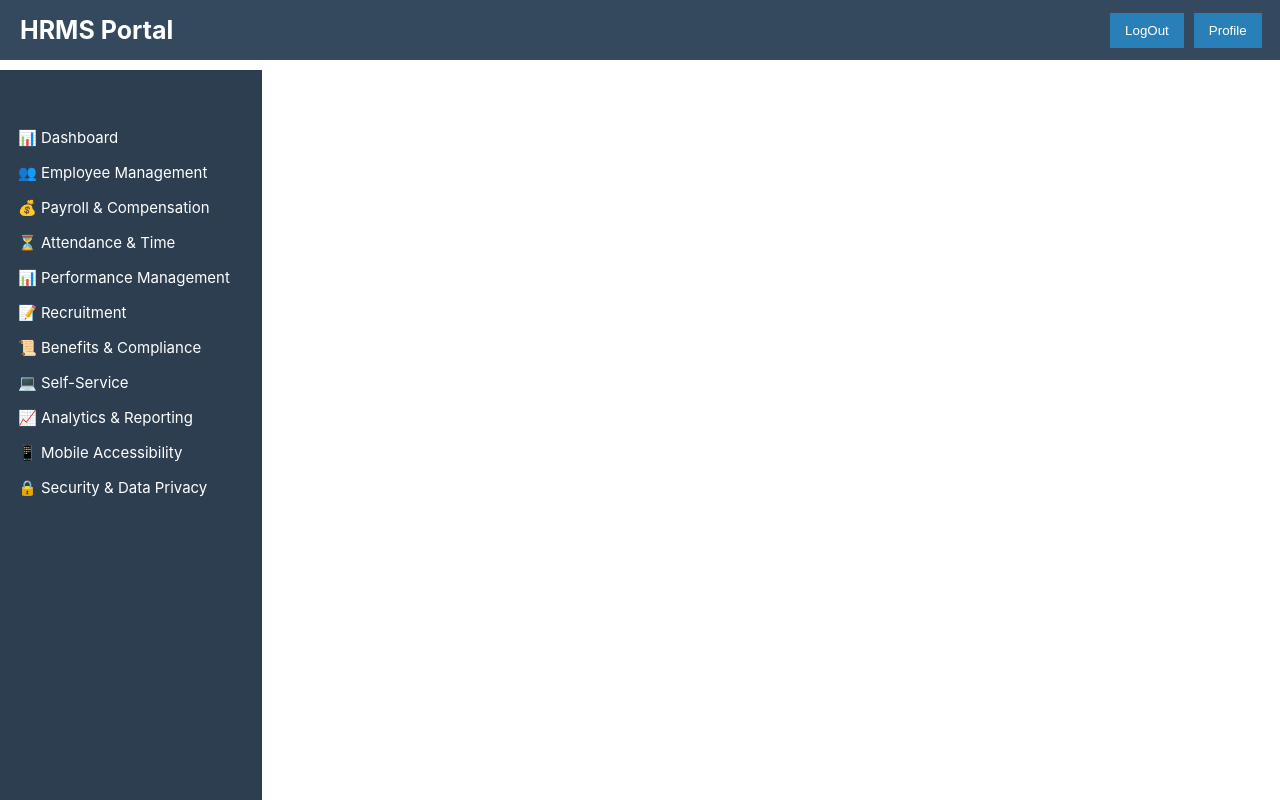
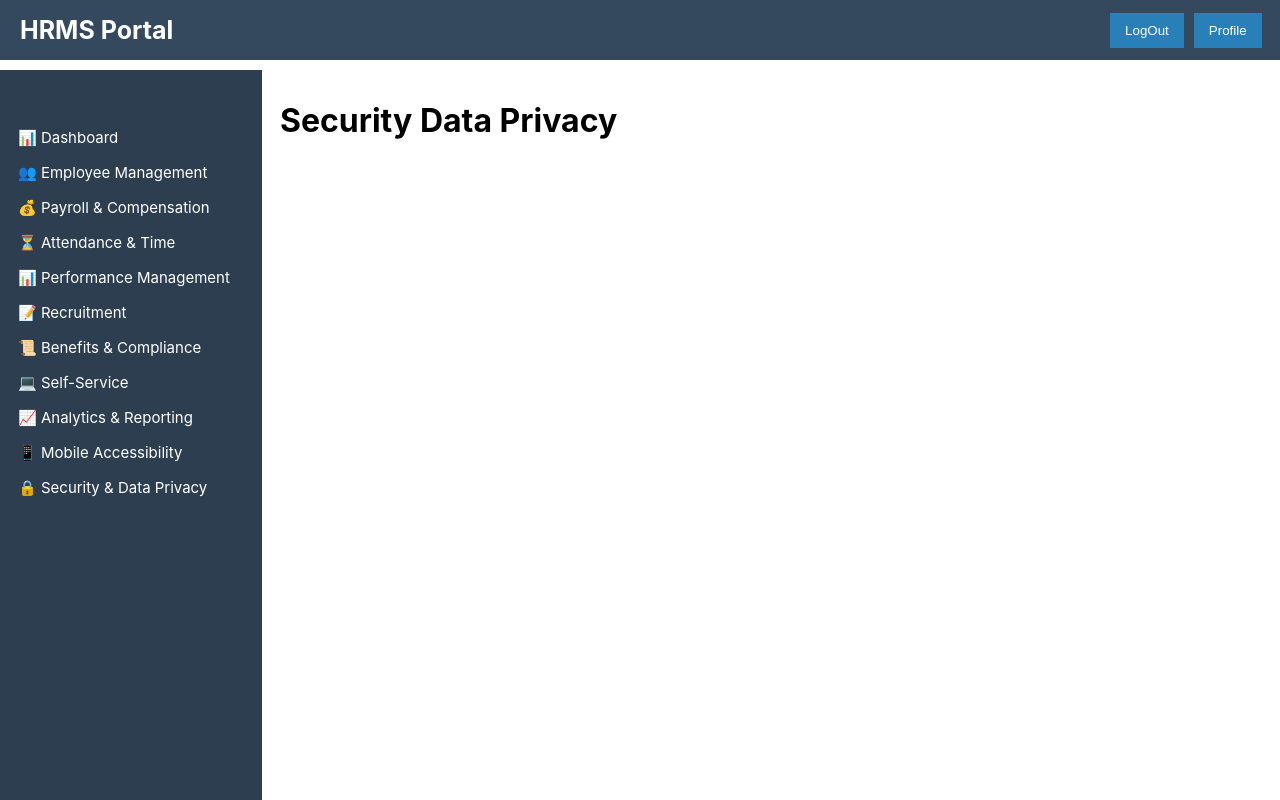
Before and after one commit to gousiyaprismire/HRMS_Frontend, a React (Create React App) app: page /security in a window 1280 px wide. Built offline with nearby package versions, Linux system fonts and the light colour scheme.

Commit message:
Added Security

```diff
--- a/src/App.js
+++ b/src/App.js
@@ -9,6 +9,7 @@ import BenefitsCompliance from "./Components/BenefitsCompliance/BenefitsComplian
 import EmployeeManagement from "./Components/EmployeeManagement/EmployeeManagement";
 import PayrollCompensation from "./Components/PayrollCompensation/PayrollCompensation";
 import Recruitment from "./Components/Recruitment/Recruitment";
+import SecurityDataPrivacy from "./Components/SecurityDataPrivacy/SecurityDataPrivacy";
 
 
 
@@ -30,6 +31,7 @@ const App = () => {
               <Route path="/payroll" element={<PayrollCompensation />} />
               <Route path="performance" element={<PayrollCompensation />} />
               <Route path="/recruitment" element={<Recruitment />} />
+              <Route path="/security" element={<SecurityDataPrivacy />} />
             </Routes>
           </div>
         </div>
--- a/src/Components/SecurityDataPrivacy/SecurityDataPrivacy.js
+++ b/src/Components/SecurityDataPrivacy/SecurityDataPrivacy.js
@@ -0,0 +1,11 @@
+import React from 'react'
+
+function SecurityDataPrivacy() {
+  return (
+    <div>
+      <h1>Security Data Privacy</h1>
+    </div>
+  )
+}
+
+export default SecurityDataPrivacy
```
